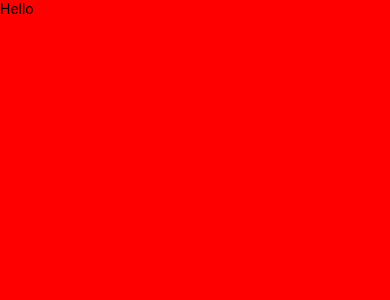
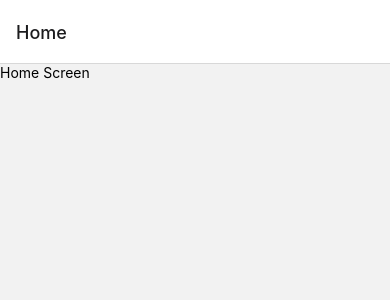
Before and after one commit to rahul-singh-solanki/geraldtech, a React Native app: screen /Home in a window 390 px wide. Shown: the top 300 px of the page. Built offline with nearby package versions, Linux system fonts and the light colour scheme.

Commit message:
Added router, home screen

```diff
--- a/src/App.tsx
+++ b/src/App.tsx
@@ -1,13 +1,10 @@
 import React from 'react'
-import { View, Text } from 'react-native'
+import MainNavigator from './router/MainNavigator'
+
 interface AppProps {}
 
 const App: React.FC<AppProps> = () => {
-  return (
-    <View style={{ flex: 1, backgroundColor: 'red' }}>
-      <Text>Hello</Text>
-    </View>
-  )
+  return <MainNavigator />
 }
 
 export default App
--- /dev/null
+++ b/src/router/MainNavigator.tsx
@@ -0,0 +1,19 @@
+import React from 'react'
+import { NavigationContainer } from '@react-navigation/native'
+import { createStackNavigator } from '@react-navigation/stack'
+
+import Home from '../screens/Home'
+
+const Stack = createStackNavigator()
+
+function MainNavigator() {
+  return (
+    <NavigationContainer>
+      <Stack.Navigator>
+        <Stack.Screen name="Home" component={Home} />
+      </Stack.Navigator>
+    </NavigationContainer>
+  )
+}
+
+export default MainNavigator
--- /dev/null
+++ b/src/screens/Home.tsx
@@ -0,0 +1,18 @@
+import React from 'react'
+import { View, Text, StyleSheet } from 'react-native'
+
+const styles = StyleSheet.create({
+  container: {},
+})
+
+interface HomeProps {}
+
+const Home: React.FC<HomeProps> = () => {
+  return (
+    <View style={styles.container}>
+      <Text>Home Screen</Text>
+    </View>
+  )
+}
+
+export default Home
```
Also changed, not shown: src/assets/index.ts (added, +7 -0 lines), 1 other file (tests, documents, lock files or other folders).
